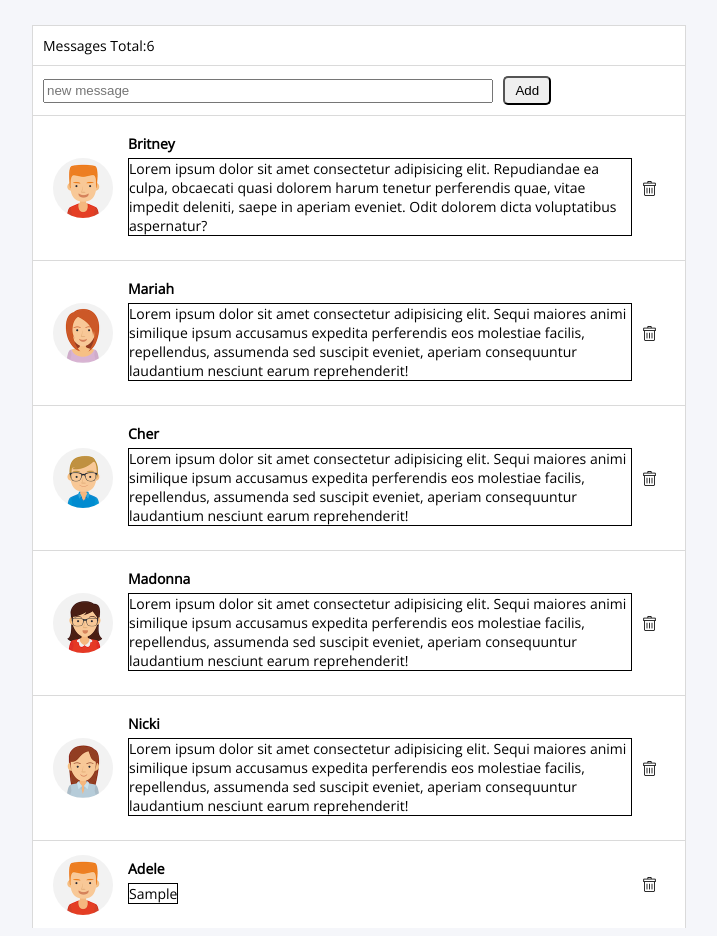
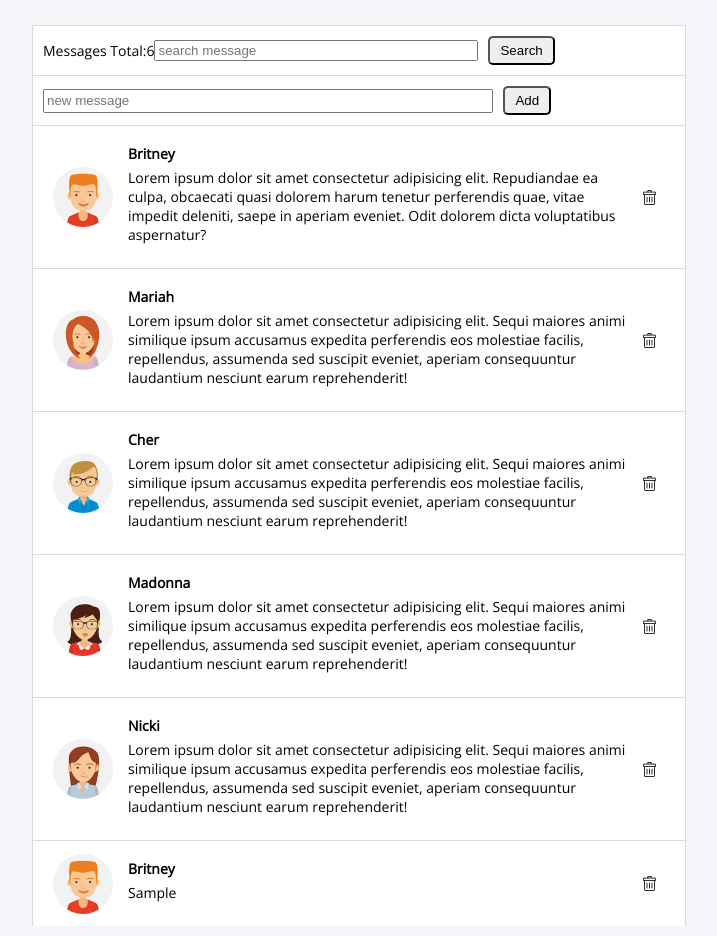
Before and after one commit to comalley88/mymailprojet, a plain HTML site: page index.html in a window 1280 px wide. Both pictures are taken after typing "Sample" into the empty fields and a click on the button "Add". Shown: the whole page, without its empty margins (281-998 px from the left). Drawn offline with nearby package versions, Linux system fonts and the light colour scheme.

Commit message:
search functionality added

```diff
--- a/index.html
+++ b/index.html
@@ -6,10 +6,13 @@
     <meta name="viewport" content="width=device-width, initial-scale=1.0">
     <title>My Mails</title>
     <link rel="stylesheet" href="style.css">
+    <script src="https://code.jquery.com/jquery-3.5.1.min.js"></script>
 </head>
 <body>
     <div class="row">
         Messages Total:<span id="compteur">0</span>
+        <input id="search-txt" type="text" name="search-txt" placeholder="search message">
+        <input id="btn-search" type="button" value="Search">
     </div>
     <div class="row">
         <input id="text-input" name="text-input" type="text" placeholder="new message">
--- a/script.js
+++ b/script.js
@@ -1,50 +1,47 @@
-var messageCount = document.querySelectorAll('p').length;
+var messageCount = $('p').length;
 
-document.querySelector('#compteur').textContent = messageCount;
+console.log(messageCount)
+
+$('#compteur').text(messageCount);
 
 // capture poubelle
 
-document.querySelectorAll(".trash")
-.forEach(trash => {
-    trash.addEventListener("click", function () {
-    trash.parentNode.remove()
-    var messageCount = document.querySelectorAll('p').length;
-    document.querySelector('#compteur').textContent = messageCount;
+$('body').on("click", '.trash',
+    function() {
+        $(this).parent().remove();
+        var messageCount = $('p').length;
+        $('#compteur').text(messageCount);
+})
+
+$('#btn-add').click(function() {
+    var newMessageText = $("#text-input").val();
+    $('body').append(
+        `<div class="row">
+        <img class="avatar" src="avatar-1.jpg">
+        <div>
+            <h6>Britney</h6>
+            <p>${newMessageText}</p>
+        </div>
+        <img class="trash" src="trash.png" alt="poubelle">
+    </div>`
+    )
+
+    $("#text-input").val('');
+
+    var messageCount = $('p').length;
+    $('#compteur').text(messageCount);
+
 }
+)
+
+$('#btn-search').click(function() {
+    $('h6').each( function() {
+        if ($(this).text()!== $('#search-txt').val()) {
+            $(this).parent().parent().hide();
+        }
+        else {
+            $(this).parent().parent().show();
+        }
+    }
     )
-});
-
-document.querySelector('#btn-add').addEventListener("click", function() {
-
-    var newDiv = document.querySelector('body').appendChild(document.createElement("div"))
-    newDiv.className = "row";
-    var newAvatar = newDiv.appendChild(document.createElement("img"));
-    newAvatar.className = "avatar";
-    newAvatar.src = "avatar-1.jpg";
-    var newMessageDiv = newDiv.appendChild(document.createElement("div"));
-    newMessageDiv.className= "messageContainer";
-    var newName = newMessageDiv.appendChild(document.createElement("h6"));
-    newName.textContent = "Adele";
-    var lastMessage = newMessageDiv.appendChild(document.createElement("p"));
-    lastMessage.textContent = document.querySelector("#text-input").value;
-    var newTrash = newDiv.appendChild(document.createElement("img"));
-    newTrash.className = "trash";
-    newTrash.src = "trash.png";
-
-    document.querySelector("#text-input").value = "";
-
-    var messageCount = document.querySelectorAll('p').length;
-    document.querySelector('#compteur').textContent = messageCount;
-
-    document.querySelectorAll(".trash")
-.forEach(trash => {
-    trash.addEventListener("click", function () {
-    trash.parentNode.remove()
-    var messageCount = document.querySelectorAll('p').length;
-    document.querySelector('#compteur').textContent = messageCount;
-}
-    )
-});
-}
-
-)
+})
--- a/style.css
+++ b/style.css
@@ -43,13 +43,15 @@ h6 {
 }
 p {
     margin-top: 5px;
-    border: 1px solid black;
 }
 #text-input {
     width: 70%;
     height: 18px;
 }
-#btn-add {
+#search-txt {
+    width: 50%;
+}
+#btn-add, #btn-search{
     margin-left: 10px;
     padding: 5px 10px;
     border-radius: 5px;
```
